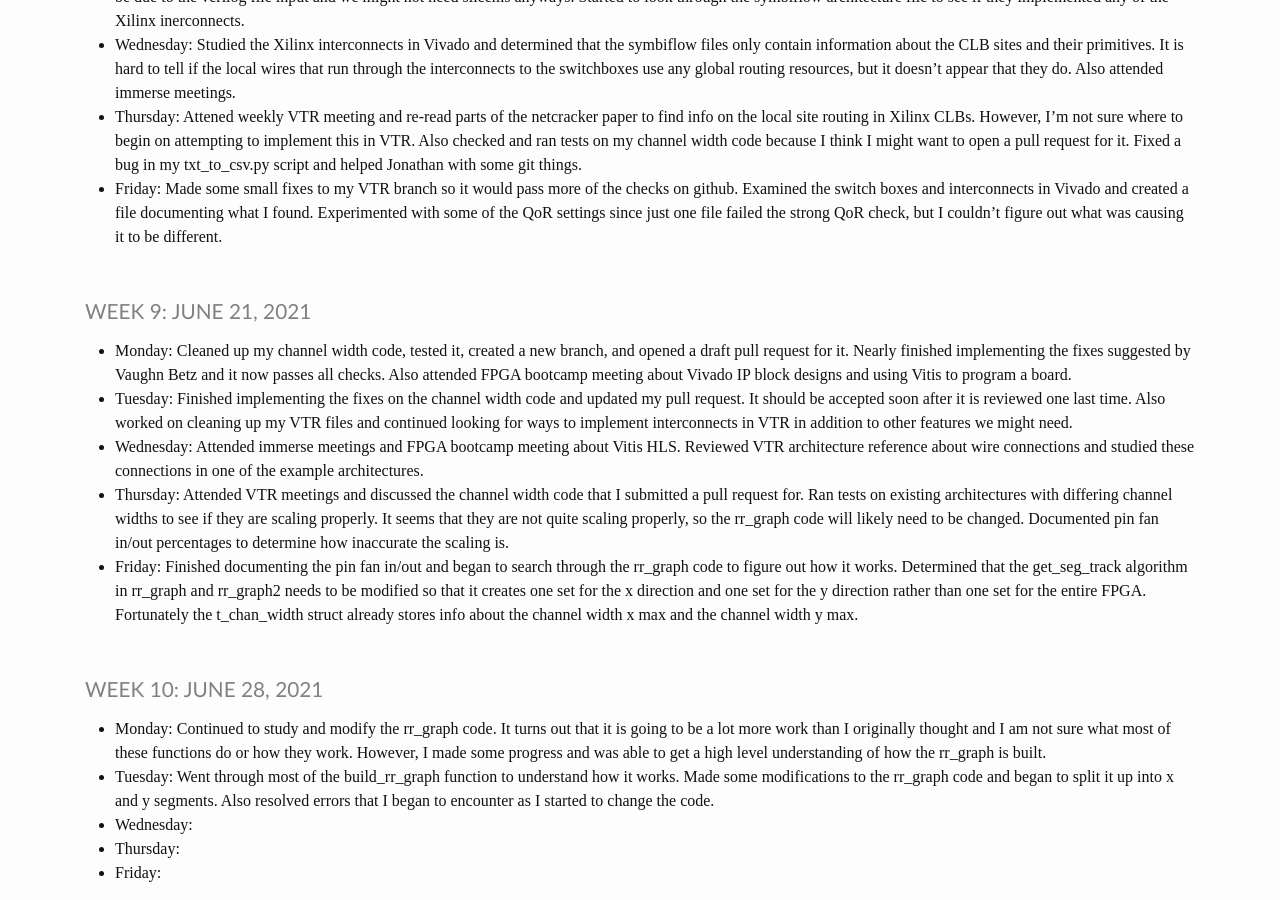
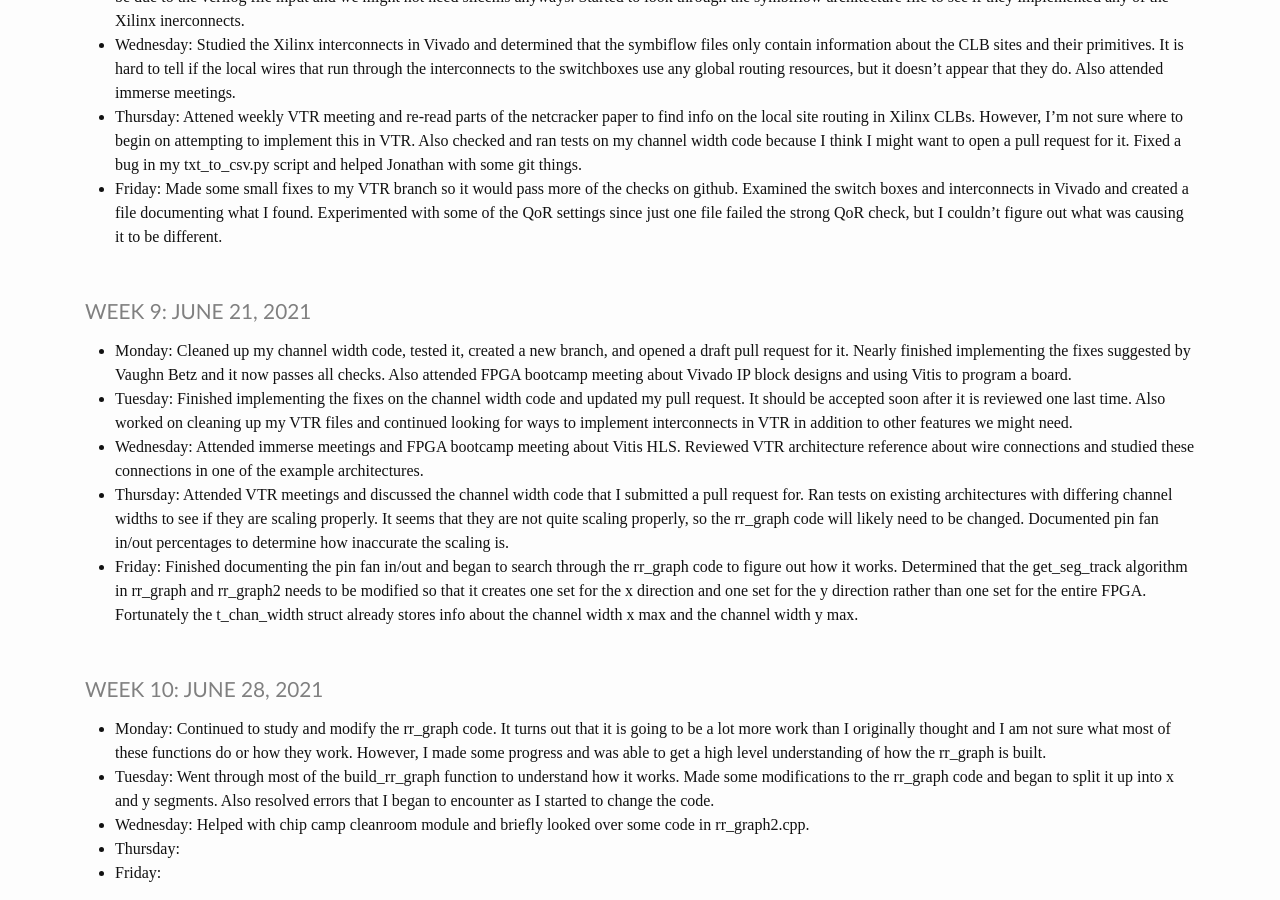
Before and after one commit to heinerb1/heinerb1.github.io, a Jekyll site: the page built from _pages/log.md, in a window 1280 px wide and 900 px high, scrolled down 2515 px. Built offline with Jekyll 4.4.1, drawn with Linux system fonts in a browser that asks for light colours.

Commit message:
6/30 Update

```diff
--- a/_pages/log.md
+++ b/_pages/log.md
@@ -164,6 +164,6 @@ title: IMMERSE Log
 * **Tuesday**: Went through most of the build_rr_graph function to understand how it works. Made some modifications
                to the rr_graph code and began to split it up into x and y segments. Also resolved errors that I began
                to encounter as I started to change the code.
-* **Wednesday**:
+* **Wednesday**: Helped with chip camp cleanroom module and briefly looked over some code in rr_graph2.cpp.
 * **Thursday**:
 * **Friday**:
```
